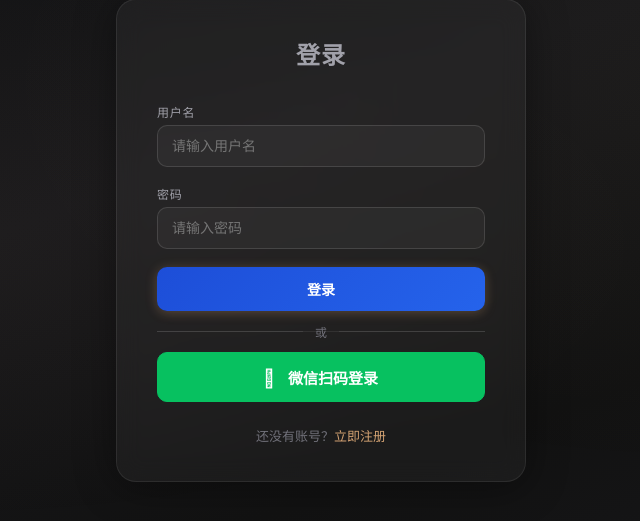
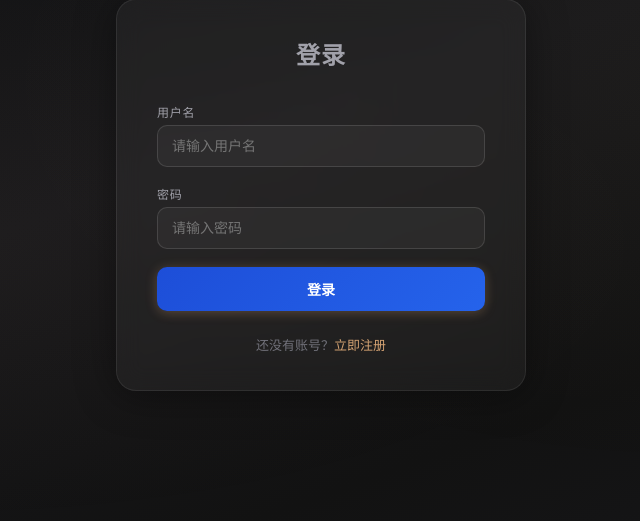
Before and after one commit to YL-DY/ai-copywriter, a Flask app: page /auth/login in a window 1280 px wide. Shown: the part 157-678 px from the top of the page, without its empty margins (319-959 px from the left). Run offline with Flask 3, Linux system fonts and the light colour scheme; some libraries are stand-ins or nearby versions.

Commit message:
fix: 移除登录/注册页面中不存在的 wechat_login 路由引用，修复 500 Internal Server Error

```diff
--- a/templates/auth/login.html
+++ b/templates/auth/login.html
@@ -13,14 +13,6 @@
 
             <button type="submit" class="btn btn-primary" style="width:100%;">登录</button>
         </form>
-
-        <div class="divider">
-            <span>或</span>
-        </div>
-
-        <a href="{{ url_for('auth.wechat_login') }}" class="btn btn-wechat">
-            <span class="wechat-icon">&#xe60b;</span> 微信扫码登录
-        </a>
 
         <div class="auth-link">
             还没有账号？<a href="{{ url_for('auth.register') }}">立即注册</a>
```
Also changed, not shown: templates/auth/register.html (+0 -8 lines).
